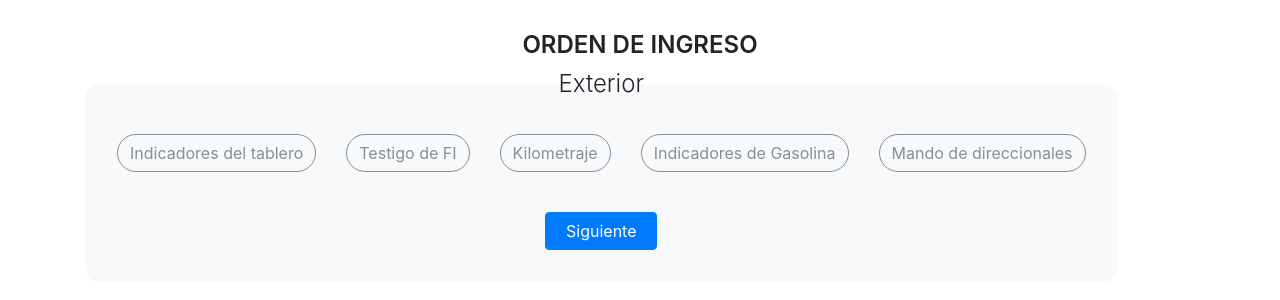
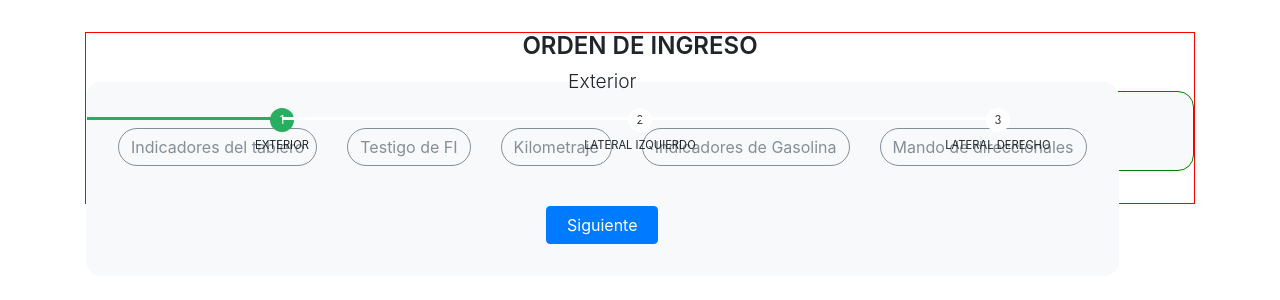
Before and after one commit to DigimundoTesca/motos-mexico, a Django app: a page that uses motosmexico/templates/base.html in a window 1280 px wide. Shown: the part 61-361 px from the top of the page. Run offline with Django 3.2, Linux system fonts and the light colour scheme; some libraries are stand-ins or nearby versions.

Commit message:
checkpoint to resolve positions

```diff
--- a/motosmexico/static/css/master.css
+++ b/motosmexico/static/css/master.css
@@ -18,6 +18,9 @@
   background-color: #e4e4e4;
   color: #343a40; }
 
+.clear {
+  clear: both; }
+
 .container {
   margin-top: 1rem;
   margin-bottom: 1rem; }
@@ -29,33 +32,83 @@
     margin: auto .5rem;
     width: 7rem; }
 
+.form-options {
+  margin-top: 1rem;
+  margin-bottom: 2rem; }
+  .form-options .col {
+    margin: .5rem auto; }
+
 .logo-container {
   display: flex;
   justify-content: center; }
 
 #new-order-form {
-  border: none;
+  border: 1px red solid;
   margin-top: 2rem;
   position: relative; }
   #new-order-form h1 {
     font-size: 1.5rem;
     font-weight: 600; }
   #new-order-form fieldset {
+    background-color: #f8f9fa;
     border-radius: 15px;
+    float: left;
+    position: absolute;
     padding: 0rem 2rem 2rem;
-    background-color: #f8f9fa;
-    margin: 0 auto 2rem;
-    /*Posicionamos todos los fieldset uno encima del otro*/
-    position: absolute; }
+    margin: 0 auto 2rem; }
     #new-order-form fieldset:not(:first-of-type) {
       display: none; }
-  #new-order-form legend {
+    #new-order-form fieldset legend {
+      text-align: center;
+      font-weight: 300;
+      font-size: 1.2rem; }
+
+/*progreso*/
+#progreso {
+  border: 1px green solid;
+  padding: 1rem;
+  background: #f8f9fa;
+  border-radius: 1rem;
+  margin: 2rem auto;
+  overflow: hidden;
+  counter-reset: step;
+  /*CSS contador para numerar los pasos, lo aprendi en http://www.w3schools.com/*/ }
+  #progreso li {
+    list-style-type: none;
     text-align: center;
-    font-weight: 300; }
-  #new-order-form .form-options {
-    margin-top: 1rem;
-    margin-bottom: 2rem; }
-    #new-order-form .form-options .col {
-      margin: .5rem auto; }
+    text-transform: uppercase;
+    font-size: .7rem;
+    width: 33.33%;
+    float: left;
+    position: relative;
+    /*conectores de progreso*/
+    /*marca activo/completado los pasos en verde*/
+    /*El numero del paso y el conecto quedaran en verde*/ }
+    #progreso li:before {
+      content: counter(step);
+      counter-increment: step;
+      width: 1.5rem;
+      line-height: 1.5rem;
+      display: block;
+      font-size: .7rem;
+      color: #343a40;
+      background: white;
+      border-radius: 3px;
+      border-color: #218838;
+      margin: 0 auto 5px auto;
+      border-radius: 50%; }
+    #progreso li:after {
+      content: '';
+      width: 100%;
+      height: 3px;
+      background: white;
+      position: absolute;
+      left: -50%;
+      top: 9px; }
+    #progreso li:first-child:after {
+      /*el conector no es necesario antes de que el primer paso*/ }
+    #progreso li.active:before, #progreso li.active:after {
+      background: #27AE60;
+      color: white; }
 
 /*# sourceMappingURL=master.css.map */
--- a/motosmexico/static/scss/_variables.scss
+++ b/motosmexico/static/scss/_variables.scss
@@ -2,4 +2,5 @@
 $color-shade: #e4e4e4;
 $color-dark: #343a40;
 $color-primary: #007bff;
+$color-success: #218838;
 $color-info: #17a3b8;
--- a/motosmexico/static/scss/master.scss
+++ b/motosmexico/static/scss/master.scss
@@ -23,9 +23,14 @@
     box-shadow: none;
   }
 }
+
 .btn-outline-dark:hover {
   background-color: $color-shade;
   color: $color-dark;
+}
+
+.clear {
+  clear: both;
 }
 
 .container {
@@ -42,14 +47,22 @@
   }
 }
 
+.form-options {
+  margin-top: 1rem;
+  margin-bottom: 2rem;
+  .col {
+    margin: .5rem auto;
+  }
+}
+
 .logo-container {
   display: flex;
   justify-content: center;
 }
 
-
 #new-order-form {
-  border: none;
+  border: 1px red solid;
+  // border: none;
   margin-top: 2rem;
   position: relative;
   h1 {
@@ -57,26 +70,75 @@
     font-weight: 600;
   }
   fieldset {
+    background-color: $color-light;
     border-radius: 15px;
+    float: left;
+    position: absolute;
     padding: 0rem 2rem 2rem;
-    background-color: $color-light;
-    margin: 0 auto 2rem; /*Posicionamos todos los fieldset uno encima del otro*/
-    position: absolute;
-
+    margin: 0 auto 2rem;
     &:not(:first-of-type) {
       display: none;
     }
-  }
-  legend {
-    text-align: center;
-    font-weight: 300;
-    // font-size: 1.2rem;
-  }
-  .form-options {
-    margin-top: 1rem;
-    margin-bottom: 2rem;
-    .col {
-      margin: .5rem auto;
+    legend {
+      text-align: center;
+      font-weight: 300;
+      font-size: 1.2rem;
     }
   }
 }
+
+/*progreso*/
+#progreso {
+  border: 1px green solid;
+  padding: 1rem;
+  background: $color-light;
+  border-radius: 1rem;
+  margin: 2rem auto;
+  overflow: hidden;
+  counter-reset: step; /*CSS contador para numerar los pasos, lo aprendi en http://www.w3schools.com/*/
+  li {
+    list-style-type: none;
+    text-align: center;
+    text-transform: uppercase;
+    font-size: .7rem;
+    width: 33.33%;
+    float: left;
+    position: relative;
+    // z-index: -10;
+    &:before {
+      content: counter(step);
+      counter-increment: step;
+      width: 1.5rem;
+      line-height: 1.5rem;
+      display: block;
+      font-size: .7rem;
+      color: $color-dark;
+      background: white;
+      border-radius: 3px;
+      border-color: $color-success;
+      margin: 0 auto 5px auto;
+      border-radius: 50%;
+    }
+    &:after {
+      content: '';
+      width: 100%;
+      height: 3px;
+      background: white;
+      position: absolute;
+      left: -50%;
+      top: 9px;
+    }
+    /*conectores de progreso*/
+    &:first-child:after {
+      /*el conector no es necesario antes de que el primer paso*/
+      // content: none;
+    }
+    /*marca activo/completado los pasos en verde*/
+    /*El numero del paso y el conecto quedaran en verde*/
+    &.active:before,
+    &.active:after {
+      background: #27AE60;
+      color: white;
+    }
+  }
+}
--- a/motosmexico/templates/base.html
+++ b/motosmexico/templates/base.html
@@ -46,6 +46,6 @@
   <script src="https://maxcdn.bootstrapcdn.com/bootstrap/4.0.0-beta/js/bootstrap.min.js" integrity="sha384-h0AbiXch4ZDo7tp9hKZ4TsHbi047NrKGLO3SEJAg45jXxnGIfYzk4Si90RDIqNm1" crossorigin="anonymous"></script>
   {% block scripts %}
   {% endblock %}
-  <!--<script type="text/javascript" src="http://localhost:35729/livereload.js"></script>-->
+  <script type="text/javascript" src="http://localhost:35729/livereload.js"></script>
 </body>
 </html>
--- a/orders_entry/templates/new_order.html
+++ b/orders_entry/templates/new_order.html
@@ -3,8 +3,9 @@
 {% block content %}
 <div class="container">
   <form id="new-order-form" class="form" action="" method="post">
+    <h1 class="text-uppercase text-center">Orden de Ingreso</h1>
+
     {% csrf_token %}
-    <h1 class="text-uppercase text-center">Orden de Ingreso</h1>
 
     <fieldset class="form-group">
       <legend>Exterior</legend>
@@ -196,7 +197,18 @@
         <input type="submit" name="submit" class="btn btn-success" value="Enviar">
       </div>
     </fieldset>
-
+    <!-- progreso -->
+    <ul id="progreso">
+      <li class="active">
+        <span>Exterior</span>
+      </li>
+      <li>
+        <span>Lateral izquierdo</span>
+      </li>
+      <li>
+        <span>Lateral derecho</span>
+      </li>
+    </ul>
   </form>
   {# <span class="text-muted">#}
   {# Formulario de ejemplo 1#}
@@ -257,6 +269,7 @@
       //Esto viene del plugin easing
       easing: 'easeInOutBack'
     });
+
   });
 
 
@@ -267,7 +280,7 @@
     //des-activar paso actual en progreso
     $("#progreso li").eq($("fieldset").index(current_fs)).removeClass("active");
 
-  	//mostrar el fieldset anterior
+    // mostrar el fieldset anterior
     previous_fs.show();
     //ocultar el fieldset actual con estilo
     current_fs.animate({opacity: 0}, {
@@ -287,7 +300,7 @@
         current_fs.hide();
       },
       //Esto viene del plugin easing
-  		easing: 'easeInOutBack'
+      easing: 'easeInOutBack',
     });
   });
 
```
Also changed, not shown: 1 other file. Lines whose indentation alone changed are shown as unchanged.
